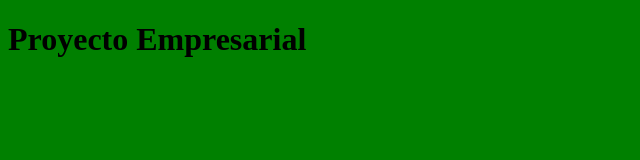
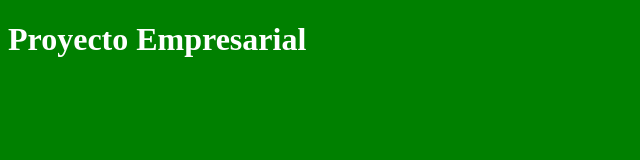
Before and after one commit to DenisRuiz/CursoGit, a plain HTML site: page index.html in a window 1280 px wide. Shown: the whole page, without its empty margins (0-640 px from the left). Drawn offline with Linux system fonts and the light colour scheme.

Commit message:
color fuente y negrita

```diff
--- a/css/estilos.css
+++ b/css/estilos.css
@@ -1,3 +1,5 @@
 body{
-    background-color: green
+    background-color: green;
+    font-weight: bold;
+    color: white;
 }
```
